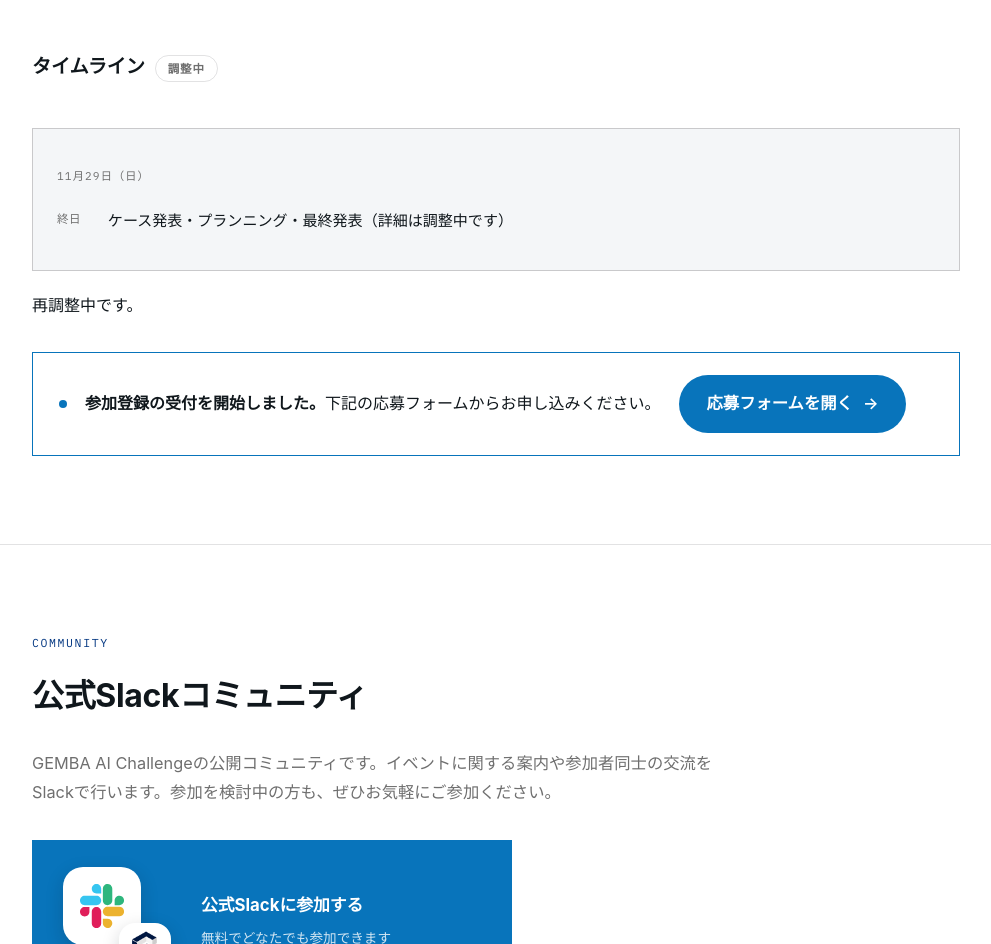
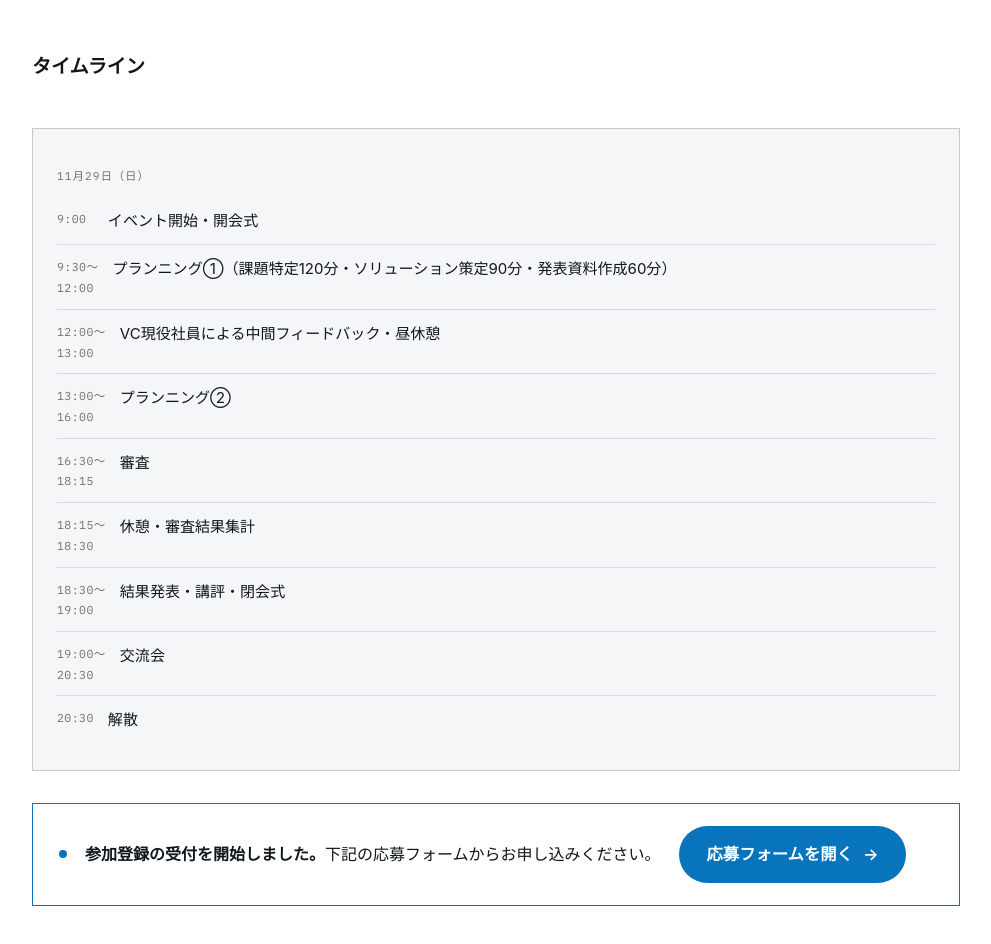
Before and after one commit to bri-dge-ai/ai-business-contest-lp, a plain HTML site: page index.html in a window 1280 px wide. Shown: the part 4210-5154 px from the top of the page, without its empty margins (144-1135 px from the left). Drawn offline with Linux system fonts and the light colour scheme; a web font is replaced by a local one.

Commit message:
Add single-day event timeline details (#8)
Co-authored-by: teshima shinnosuke <shinnosuke.teshima@2wins.ai>
Co-authored-by: Claude Sonnet 5 <noreply@anthropic.com>

```diff
--- a/index.html
+++ b/index.html
@@ -722,18 +722,48 @@
         </tr>
       </table>
 
-      <h3 class="subhead">タイムライン<span class="badge" style="margin-left:10px;">調整中</span></h3>
+      <h3 class="subhead">タイムライン</h3>
       <div class="timeline">
         <div class="day">
           <p class="day-label">11月29日（日）</p>
           <div class="day-slot">
-            <span class="slot-time">終日</span>
-            <span class="slot-desc">ケース発表・プランニング・最終発表（詳細は調整中です）</span>
+            <span class="slot-time">9:00</span>
+            <span class="slot-desc">イベント開始・開会式</span>
+          </div>
+          <div class="day-slot">
+            <span class="slot-time">9:30〜12:00</span>
+            <span class="slot-desc">プランニング①（課題特定120分・ソリューション策定90分・発表資料作成60分）</span>
+          </div>
+          <div class="day-slot">
+            <span class="slot-time">12:00〜13:00</span>
+            <span class="slot-desc">VC現役社員による中間フィードバック・昼休憩</span>
+          </div>
+          <div class="day-slot">
+            <span class="slot-time">13:00〜16:00</span>
+            <span class="slot-desc">プランニング②</span>
+          </div>
+          <div class="day-slot">
+            <span class="slot-time">16:30〜18:15</span>
+            <span class="slot-desc">審査</span>
+          </div>
+          <div class="day-slot">
+            <span class="slot-time">18:15〜18:30</span>
+            <span class="slot-desc">休憩・審査結果集計</span>
+          </div>
+          <div class="day-slot">
+            <span class="slot-time">18:30〜19:00</span>
+            <span class="slot-desc">結果発表・講評・閉会式</span>
+          </div>
+          <div class="day-slot">
+            <span class="slot-time">19:00〜20:30</span>
+            <span class="slot-desc">交流会</span>
+          </div>
+          <div class="day-slot">
+            <span class="slot-time">20:30</span>
+            <span class="slot-desc">解散</span>
           </div>
         </div>
       </div>
-
-      <p class="timeline-more">再調整中です。</p>
 
       <div class="entry" style="margin-top:32px;">
         <span class="dot" aria-hidden="true"></span>
```
